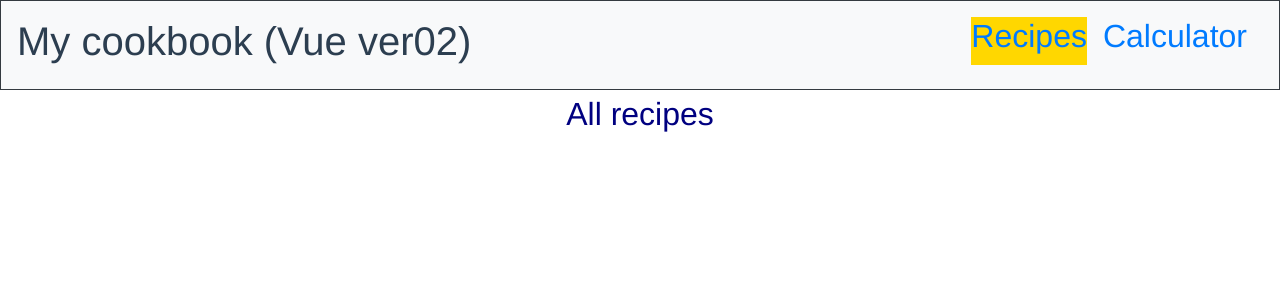
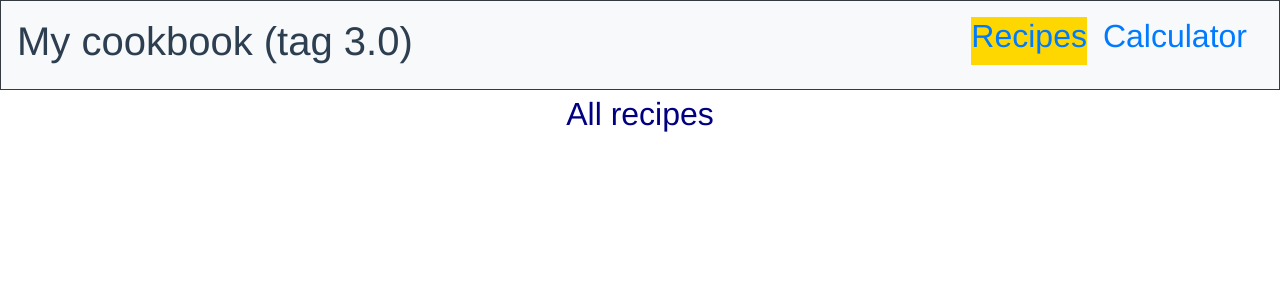
Before and after one commit to bridgecrew-perf6/ljukic-fer-spa-deploy, a Vue app: page / in a window 1280 px wide. Shown: the top 300 px of the page. Built offline with nearby package versions, Linux system fonts and the light colour scheme.

Commit message:
cosmetic

```diff
--- a/src/App.vue
+++ b/src/App.vue
@@ -1,6 +1,6 @@
 <template>
   <div class="d-flex justify-content-between bg-light border border-bottom border-dark p-3">
-      <h1>My cookbook (Vue ver02)</h1>
+      <h1>My cookbook (tag 3.0)</h1>
       <h2 class="d-flex">
           <div class="nav d-flex ml-5">
               <router-link to="/" class="mr-3">Recipes</router-link>
```
